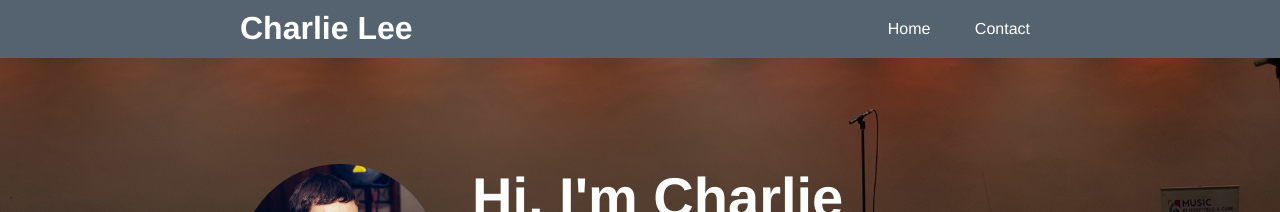
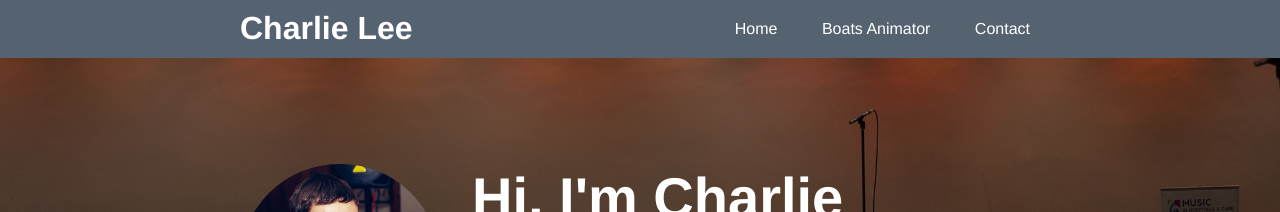
Before and after one commit to charlielee/charlielee.github.io, a Jekyll site: the page built from index.md, in a window 1280 px wide. Shown: the top 212 px of the page. Built offline with Jekyll 4.4.1, drawn with Linux system fonts in a browser that asks for light colours.

Commit message:
Add BA to top nav

```diff
--- a/_config.yml
+++ b/_config.yml
@@ -7,6 +7,8 @@ footer_text: "&copy; 2020 Charlie Lee"
 navigation:
 - text: Home
   url: /
+- text: Boats Animator
+  url: /boats-animator
 - text: Contact
   url: contact
 permalink: /:year/:month/:title/
```
